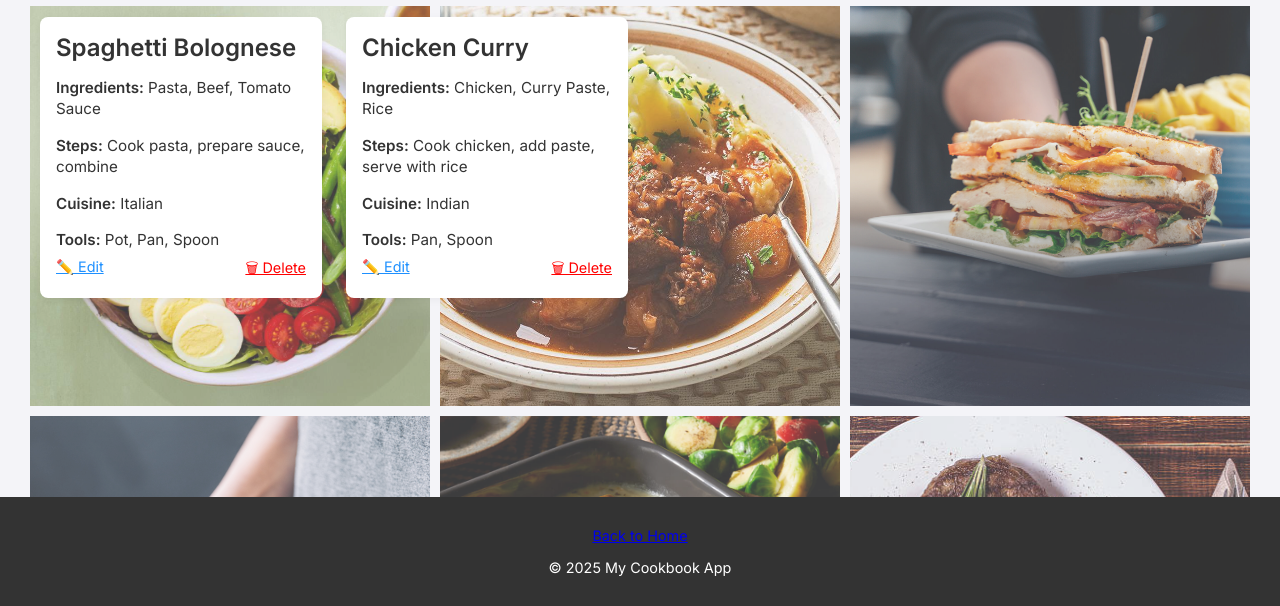
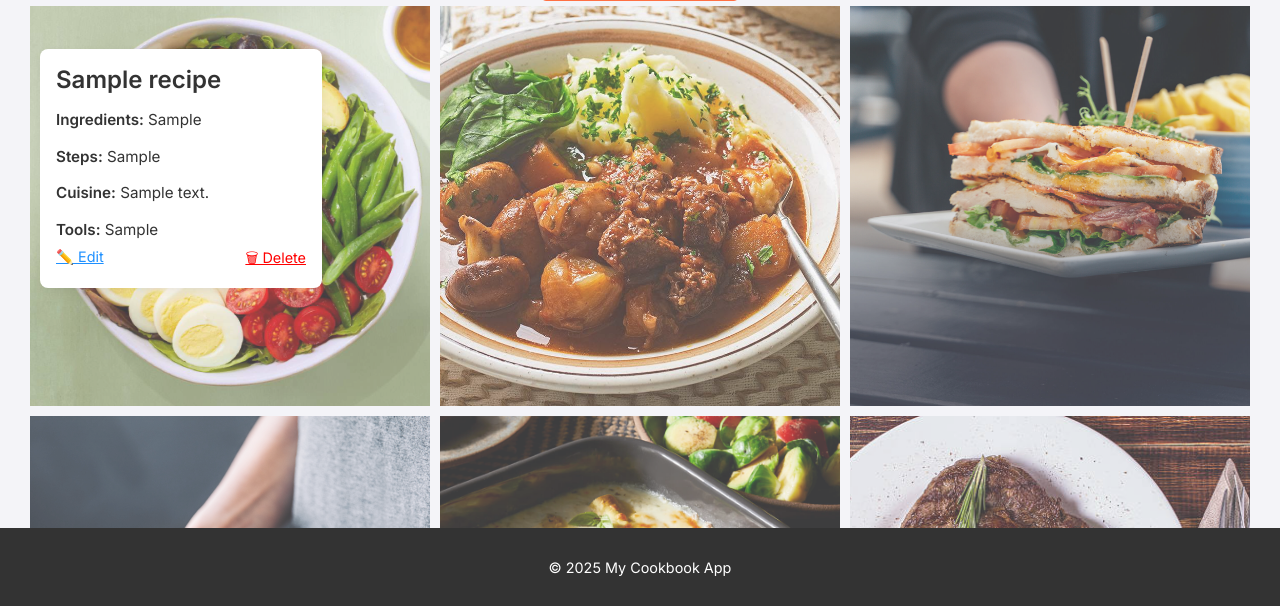
Before and after one commit to NadeemA23/online-cookbook, a Flask app: page / in a window 1280 px wide. Shown: the part 194-800 px from the top of the page. Run offline with Flask 3, Linux system fonts and the light colour scheme; a user stored in the database is signed in; tables that the repository leaves empty hold one stand-in row (values such as "Sample post"); one stand-in notice (Sample message) is shown.

Commit message:
Temporarily replace Jinja URLs in index.html for validator testing

```diff
--- a/templates/index.html
+++ b/templates/index.html
@@ -4,7 +4,7 @@
   <meta charset="UTF-8">
   <title>Cookbook</title>
   <link href="https://fonts.googleapis.com/css2?family=Inter:wght@400;600&display=swap" rel="stylesheet">
-  <link rel="stylesheet" href="/static/css/style.css">
+  <link rel="stylesheet" href="{{ url_for('static', filename='css/style.css') }}">
 </head>
 <body class="layout-body">
 
@@ -12,74 +12,71 @@
   <header class="site-header">
     <h1>Cookbook</h1>
     <nav>
-      <a href="/">Home</a>
-      <a href="/add">Add Recipe</a>
-      <a href="/logout">Logout</a>
+      <a href="{{ url_for('home') }}">Home</a>
+      {% if current_user.is_authenticated %}
+        <a href="{{ url_for('add_recipe') }}">Add Recipe</a>
+        <a href="{{ url_for('logout') }}">Logout</a>
+      {% else %}
+        <a href="{{ url_for('login') }}">Login</a>
+        <a href="{{ url_for('register') }}">Register</a>
+      {% endif %}
     </nav>
   </header>
 
-  <!-- Flash / Error messages -->
-  <div class="error">
-    Example error message goes here.
-  </div>
-
-  <!-- Background image grid -->
+  <!-- Background grid -->
   <div class="background-grid">
     <div class="grid-wrapper">
-      <div class="grid-item" style="background-image: url('/static/images/meal1.jpg');"></div>
-      <div class="grid-item" style="background-image: url('/static/images/meal2.jpg');"></div>
-      <div class="grid-item" style="background-image: url('/static/images/meal3.jpg');"></div>
-      <div class="grid-item" style="background-image: url('/static/images/meal4.jpg');"></div>
-      <div class="grid-item" style="background-image: url('/static/images/meal5.jpg');"></div>
-      <div class="grid-item" style="background-image: url('/static/images/meal6.jpg');"></div>
-      <div class="grid-item" style="background-image: url('/static/images/meal7.jpg');"></div>
-      <div class="grid-item" style="background-image: url('/static/images/meal8.jpg');"></div>
-      <div class="grid-item" style="background-image: url('/static/images/meal9.jpg');"></div>
+      {% for i in range(1,10) %}
+      <div class="grid-item" style="background-image: url('{{ url_for('static', filename='images/meal' ~ i ~ '.jpg') }}');"></div>
+      {% endfor %}
     </div>
   </div>
 
+  <!-- Flash/Error messages -->
+  {% with messages = get_flashed_messages() %}
+    {% if messages %}
+      <ul>
+        {% for msg in messages %}
+          <li class="error">{{ msg }}</li>
+        {% endfor %}
+      </ul>
+    {% endif %}
+  {% endwith %}
+
   <!-- Main content -->
   <main class="main-content">
-    <div style="text-align: center; margin-bottom: 1rem;">
-      <a href="/add" class="btn-add">➕ Add New Recipe</a>
-    </div>
+    {% if current_user.is_authenticated %}
+      <div style="text-align: center; margin-bottom: 1rem;">
+        <a href="{{ url_for('add_recipe') }}" class="btn-add">➕ Add New Recipe</a>
+      </div>
+    {% endif %}
 
     <div class="recipes">
-      <!-- Example recipe cards for validator -->
-      <div class="recipe-card">
-        <h2>Spaghetti Bolognese</h2>
-        <p><strong>Ingredients:</strong> Pasta, Beef, Tomato Sauce</p>
-        <p><strong>Steps:</strong> Cook pasta, prepare sauce, combine</p>
-        <p><strong>Cuisine:</strong> Italian</p>
-        <p><strong>Tools:</strong> Pot, Pan, Spoon</p>
-        <div class="card-actions">
-          <a class="edit" href="/edit/1">✏️ Edit</a>
-          <a class="delete" href="/delete/1" onclick="return confirm('Are you sure you want to delete this recipe?');">🗑 Delete</a>
+      {% for recipe in recipes %}
+        <div class="recipe-card">
+          <h2>{{ recipe.name }}</h2>
+          <p><strong>Ingredients:</strong> {{ recipe.ingredients }}</p>
+          <p><strong>Steps:</strong> {{ recipe.steps }}</p>
+          <p><strong>Cuisine:</strong> {{ recipe.cuisine }}</p>
+          <p><strong>Tools:</strong> {{ recipe.tools }}</p>
+
+          {% if current_user.is_authenticated and recipe.user_id == current_user.id %}
+            <div class="card-actions">
+              <a class="edit" href="{{ url_for('edit_recipe', recipe_id=recipe.id) }}">✏️ Edit</a>
+              <a class="delete" href="{{ url_for('delete_recipe', recipe_id=recipe.id) }}" onclick="return confirm('Are you sure you want to delete this recipe?');">🗑 Delete</a>
+            </div>
+          {% endif %}
         </div>
-      </div>
-
-      <div class="recipe-card">
-        <h2>Chicken Curry</h2>
-        <p><strong>Ingredients:</strong> Chicken, Curry Paste, Rice</p>
-        <p><strong>Steps:</strong> Cook chicken, add paste, serve with rice</p>
-        <p><strong>Cuisine:</strong> Indian</p>
-        <p><strong>Tools:</strong> Pan, Spoon</p>
-        <div class="card-actions">
-          <a class="edit" href="/edit/2">✏️ Edit</a>
-          <a class="delete" href="/delete/2" onclick="return confirm('Are you sure you want to delete this recipe?');">🗑 Delete</a>
+      {% else %}
+        <div class="no-recipes-message">
+          <p>No recipes yet! Click above to add one.</p>
         </div>
-      </div>
-
-      <!-- Example "no recipes" -->
-      <!-- <div class="no-recipes-message">
-        <p>No recipes yet! Click above to add one.</p>
-      </div> -->
+      {% endfor %}
     </div>
   </main>
 
   <!-- Footer -->
   <footer class="site-footer">
-    <p><a href="/">Back to Home</a></p>
     <p>&copy; 2025 My Cookbook App</p>
   </footer>
 
```
